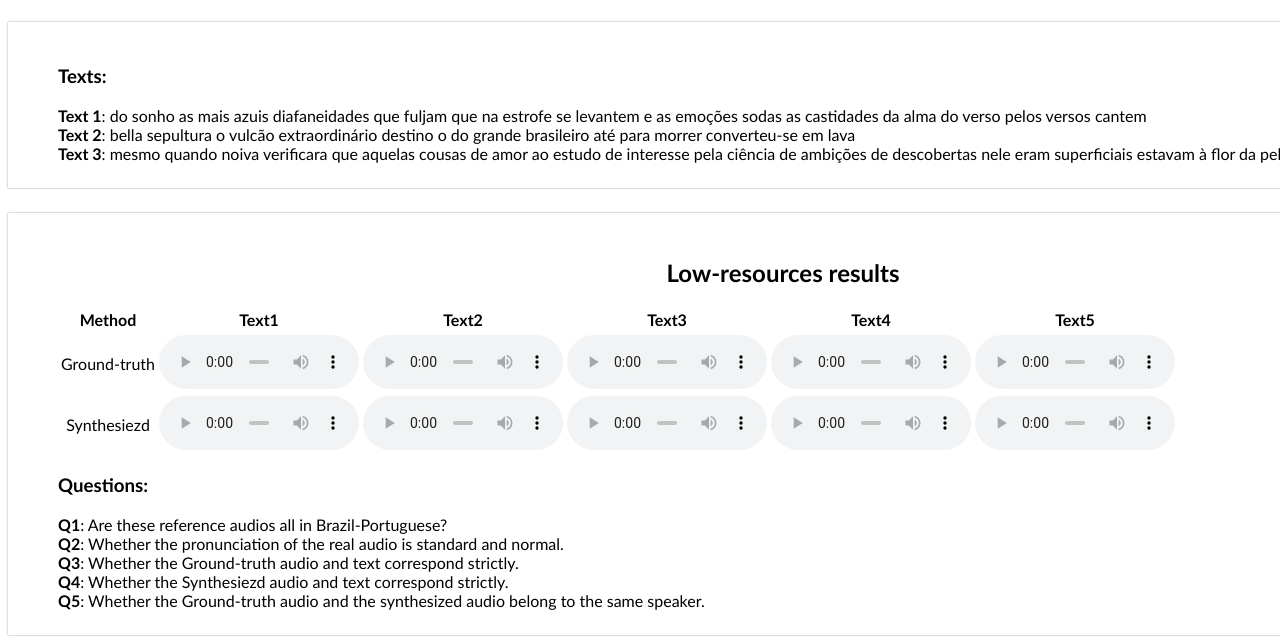
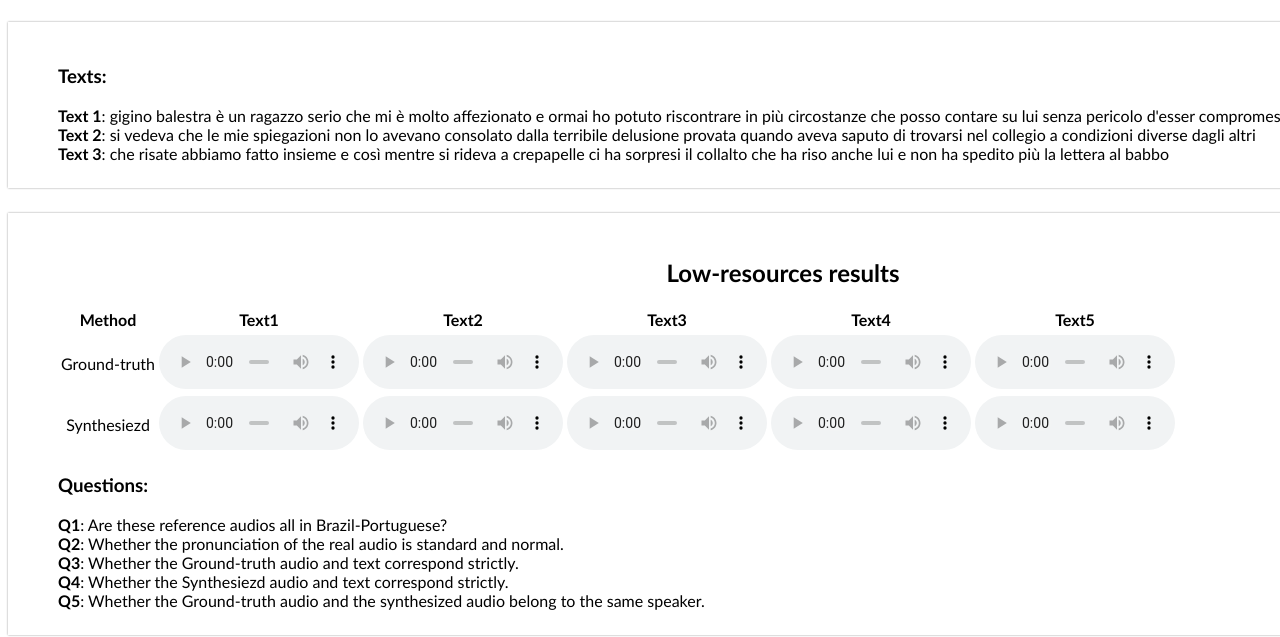
Before and after one commit to gongchenghhu/Italian-demo, a plain HTML site: page index.html in a window 1280 px wide. Shown: the part 180-817 px from the top of the page. Drawn offline with nearby package versions, Linux system fonts and the light colour scheme; some packages are replaced by stand-ins of ours.

Commit message:
Update index.html

```diff
--- a/index.html
+++ b/index.html
@@ -21,9 +21,9 @@
 
 <div class="content">
     <h3>Texts:</h3>
-     <strong>Text 1</strong>: do sonho as mais azuis diafaneidades que fuljam que na estrofe se levantem e as emoções sodas as castidades da alma do verso pelos versos cantem <br>
-     <strong>Text 2</strong>: bella sepultura o vulcão extraordinário destino o do grande brasileiro até para morrer converteu-se em lava <br>
-     <strong>Text 3</strong>: mesmo quando noiva verificara que aquelas cousas de amor ao estudo de interesse pela ciência de ambições de descobertas nele eram superficiais estavam à flor da pele mas desculpou<br>
+     <strong>Text 1</strong>: gigino balestra è un ragazzo serio che mi è molto affezionato e ormai ho potuto riscontrare in più circostanze che posso contare su lui senza pericolo d'esser compromesso <br>
+     <strong>Text 2</strong>: si vedeva che le mie spiegazioni non lo avevano consolato dalla terribile delusione provata quando aveva saputo di trovarsi nel collegio a condizioni diverse dagli altri <br>
+     <strong>Text 3</strong>: che risate abbiamo fatto insieme e così mentre si rideva a crepapelle ci ha sorpresi il collalto che ha riso anche lui e non ha spedito più la lettera al babbo<br>
   </div>
 <div class="content">
   <h2>Low-resources results</h2>
```
